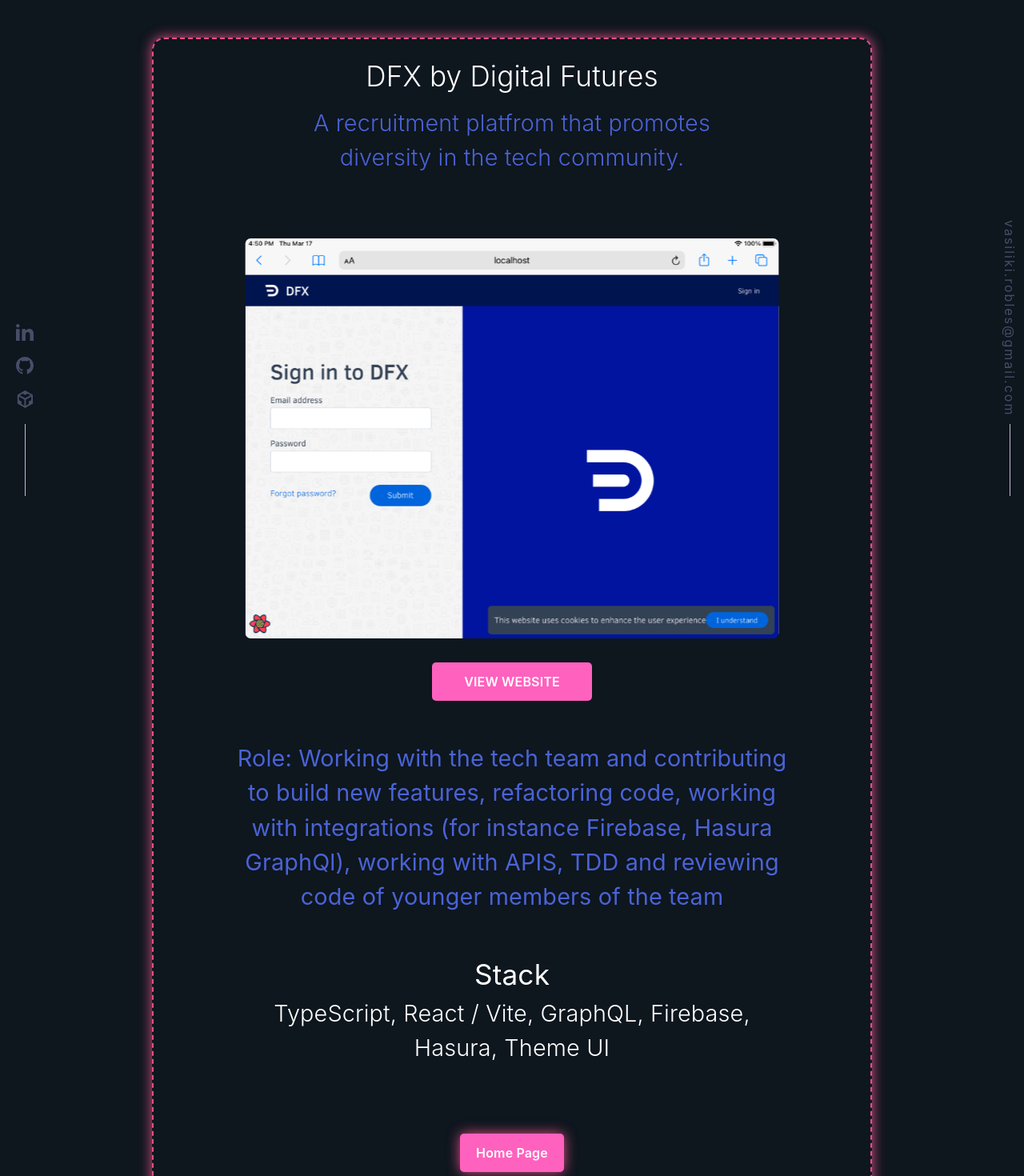
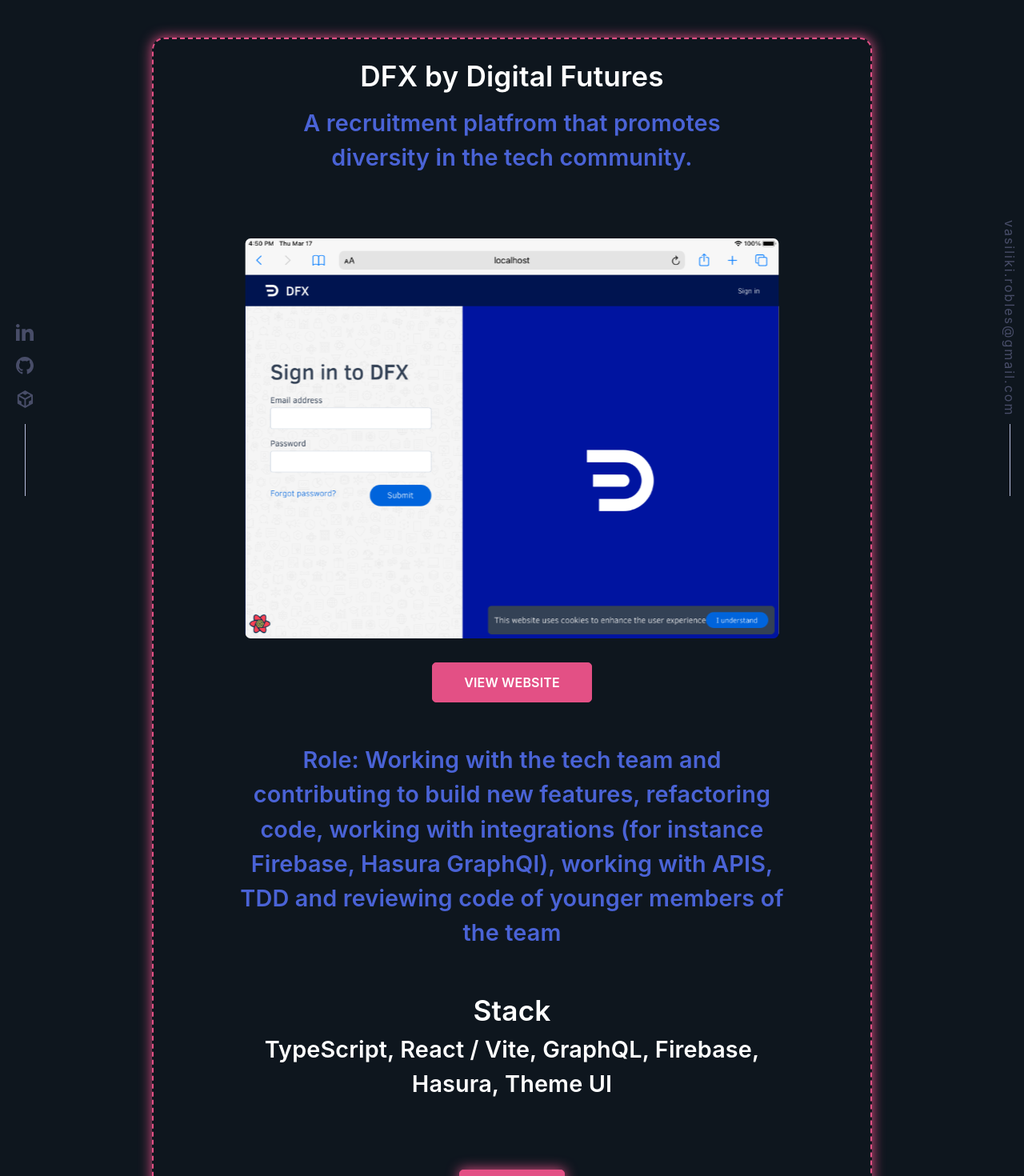
Before and after one commit to Viki-Robles/myblog, a Next.js app: page /projects/dfx in a window 1280 px wide. Shown: the part 180-1650 px from the top of the page at 80% size. Built offline with nearby package versions, Linux system fonts and the light colour scheme; no server answers; a web font is replaced by a local one; what react-color-mode would draw is missing.

Commit message:
feat: fix sizes and fonts

```diff
--- a/components/Introduction/Introduction.tsx
+++ b/components/Introduction/Introduction.tsx
@@ -48,7 +48,7 @@ const useStyles = makeStyles((theme) => ({
       fontSize: '5em',
     },
     [theme.breakpoints.down('sm')]: {
-      fontSize: '3.4rem',
+      fontSize: '3.8rem',
     },
   },
   description: {
--- a/pages/projects/[id].tsx
+++ b/pages/projects/[id].tsx
@@ -26,7 +26,7 @@ const useStyles = makeStyles((theme) => ({
   title: {
     textAlign: 'center',
     fontSize: '2.2rem',
-    fontWeight: 300,
+    fontWeight: 600,
     [theme.breakpoints.down('sm')]: {
       fontSize: '1.8rem',
     },
@@ -35,7 +35,7 @@ const useStyles = makeStyles((theme) => ({
     color: '#4A63D6',
     textAlign: 'center',
     fontSize: '1.8rem',
-    fontWeight: 300,
+    fontWeight: 600,
     padding: '10px',
     maxWidth: '600px',
     margin: '0 auto',
@@ -62,13 +62,14 @@ const useStyles = makeStyles((theme) => ({
   role: {
     color: '#4A63D6',
     fontSize: '1.8rem',
+    fontWeight: 600,
     [theme.breakpoints.down('sm')]: {
       fontSize: '1.4rem',
     },
   },
   technologies: {
     fontSize: '1.8rem',
-    fontWeight: 300,
+    fontWeight: 600,
     [theme.breakpoints.down('sm')]: {
       fontSize: '1.4rem',
     },
@@ -79,9 +80,11 @@ const useStyles = makeStyles((theme) => ({
     textAlign: 'center',
     margin: '0 auto',
     marginBottom: '50px',
+    fontWeight: 600,
   },
   stack: {
     fontSize: '2.2rem',
+    fontWeight: 600,
     [theme.breakpoints.down('sm')]: {
       fontSize: '1.8rem',
     },
@@ -92,11 +95,13 @@ const useStyles = makeStyles((theme) => ({
     textAlign: 'center',
     margin: '0 auto',
     marginBottom: '50px',
+    fontWeight: 600,
   },
   button: {
     borderRadius: '5px',
     marginBottom: '50px',
-    backgroundColor: '#ff61be',
+    border: '1px solid #e35085',
+    background: '#e35085',
     boxShadow: '0 0 1em 0 var(--clr-neon)',
     padding: '12px 20px',
     color: 'white',
@@ -126,10 +131,11 @@ const useStyles = makeStyles((theme) => ({
     maxWidth: '100%',
   },
   link: {
+    marginBottom: '50px',
     borderRadius: '5px',
-    marginBottom: '50px',
-    backgroundColor: '#ff61be',
-    padding: '12px 20px',
+    border: '1px solid #e35085',
+    background: '#e35085',
+    padding: '0.75rem 1rem',
     color: 'white',
     maxWidth: '200px',
     textAlign: 'center',
```
